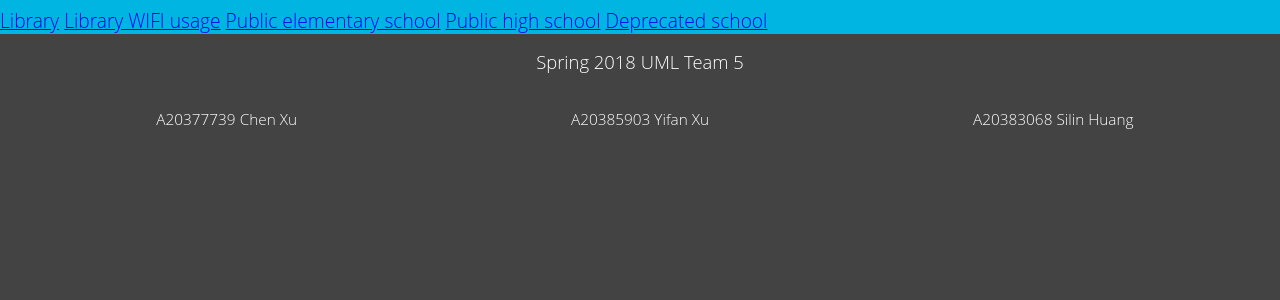
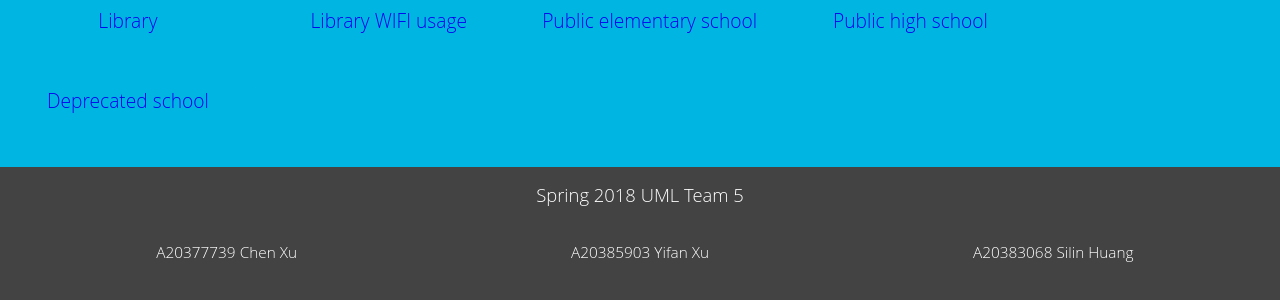
Before and after one commit to chen910/CSP586, a plain HTML site: page dashboard.html in a window 1280 px wide. Shown: the part 302-602 px from the top of the page. Drawn offline with Linux system fonts and the light colour scheme.

Commit message:
HTML CSS update 1

```diff
--- a/dashboard.html
+++ b/dashboard.html
@@ -18,11 +18,11 @@
         <section class="main-section">
             <aside id="item-nav">
                 <nav class="main-nav">
-                    <a href="#">Library</a>
-                    <a href="#">Library WIFI usage</a>
-                    <a href="#">Public elementary school</a>
-                    <a href="#">Public high school</a>
-                    <a href="#">Deprecated school</a>
+                    <a class="hover-button" href="#">Library</a>
+                    <a class="hover-button" href="#">Library WIFI usage</a>
+                    <a class="hover-button" href="#">Public elementary school</a>
+                    <a class="hover-button" href="#">Public high school</a>
+                    <a class="hover-button" href="#">Deprecated school</a>
                 </nav>
             </aside>
         </section>
@@ -40,6 +40,7 @@
                 </li>
             </ul>
         </footer>
-        <script src="scripts/main.js"></script>
+<!--         <script src="./scripts/dataframe.js"></script>
+        <script src="./scripts/main.js"></script> -->
     </body>
 </html>
--- a/scripts/main.js
+++ b/scripts/main.js
@@ -0,0 +1,5 @@
+const DataFrame = dfjs.DataFrame;
+
+let df = DataFrame.fromJSON('https://data.cityofchicago.org/resource/psqp-6rmg.json').then(df => df);
+
+df.then((val) => val.map(row => console.log(row) ))
--- a/styles/main.css
+++ b/styles/main.css
@@ -14,6 +14,20 @@ body {
 
 ul {
     list-style: none;
+}
+.hover-button{
+    width:19.99%;
+    text-align: center;
+    height: 80px;
+    border-radius: 4px;
+    background: #00B5E2;
+    transition: 1s;
+    text-decoration: none;
+    display: inline-block;
+}
+
+.hover-button:hover {
+    background: white
 }
 
 .top-header {
@@ -45,6 +59,10 @@ ul {
     background-color: #00B5E2;;
 }
 
+.button {
+	width: 100%;
+}
+
 footer {
     background: #434343;
     font-size: 0.8em;
```
